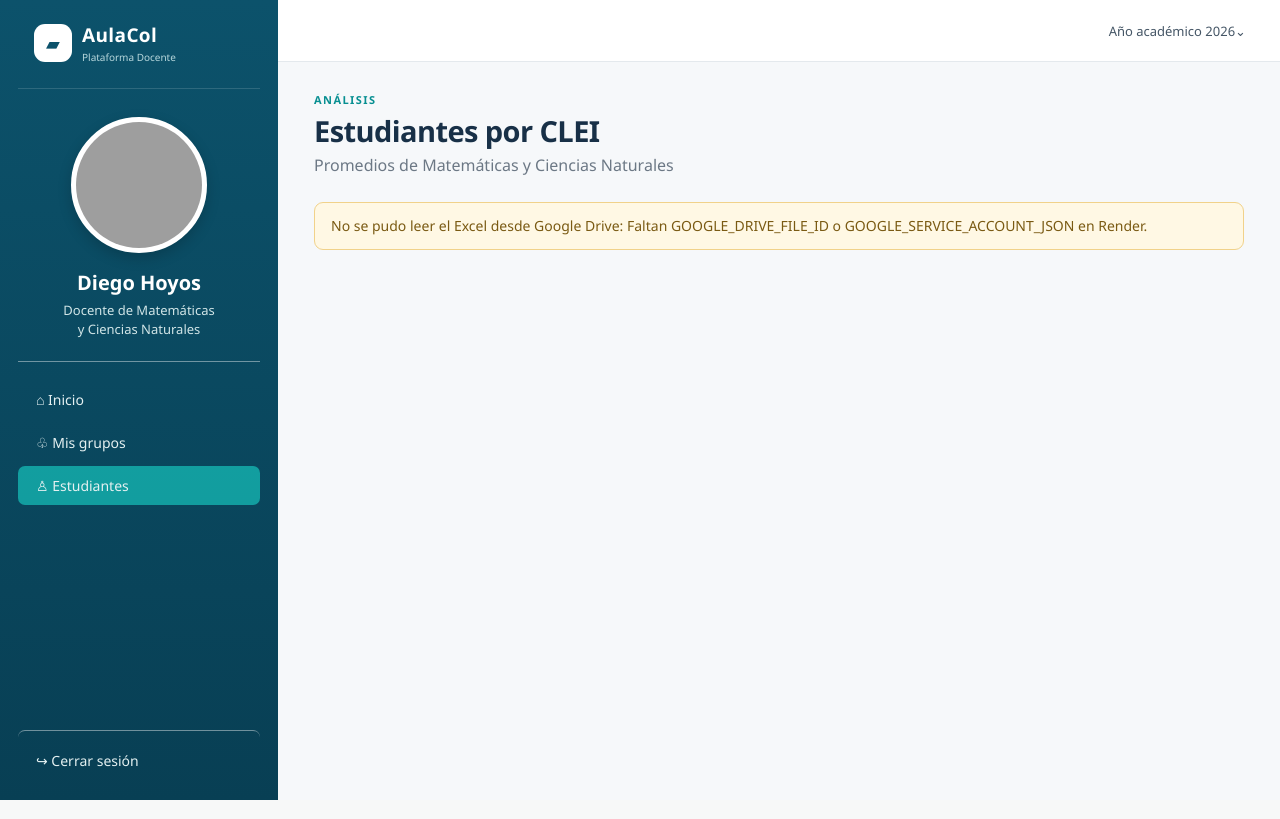
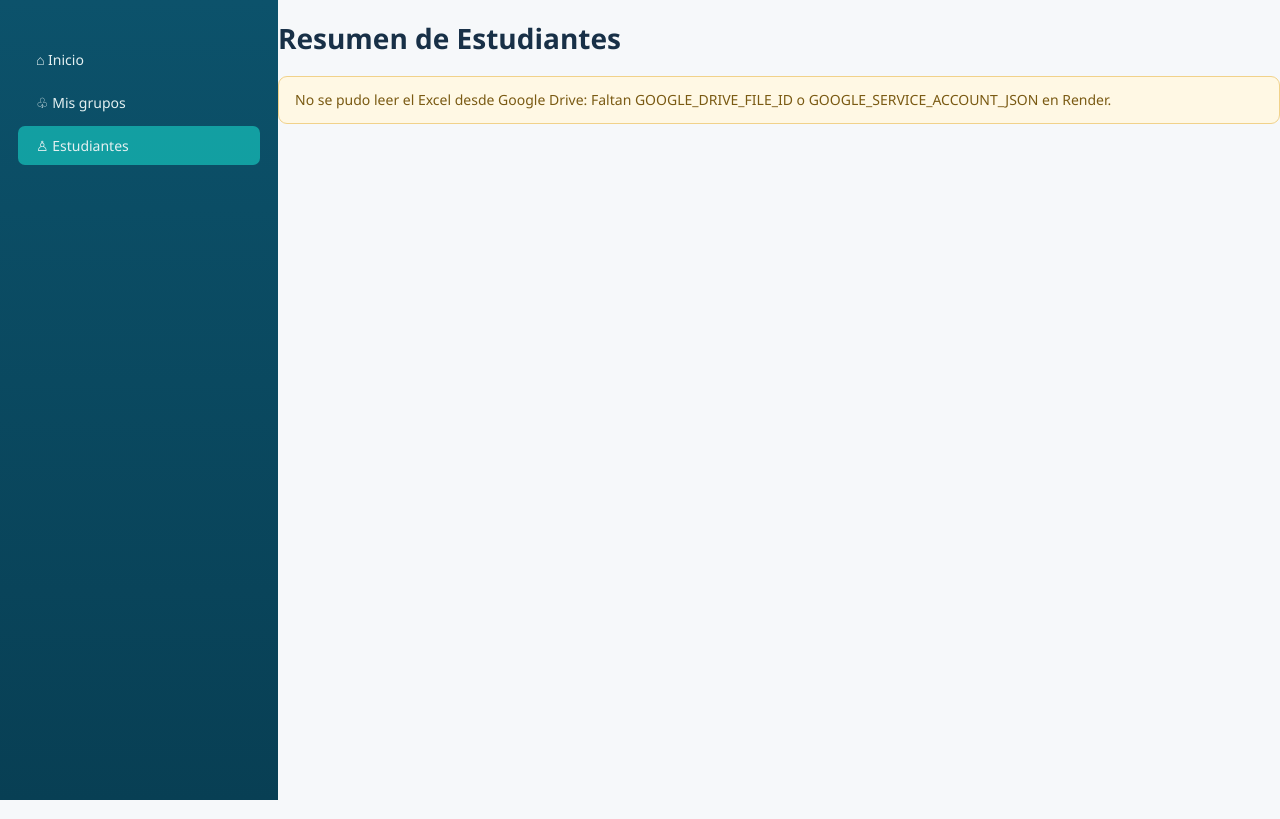
Before and after one commit to Diegoho58-dev/mi_plataforma_docente, a Flask app: page /estudiantes in a window 1280 px wide. Run offline with Flask 3, Linux system fonts and the light colour scheme; the visitor is signed in with stand-in values (Sample User, id 1); parts of the project's set-up code (start-up, migrations or seed data) failed here and were passed over; some libraries are stand-ins or nearby versions; grey boxes are pictures that could not be loaded.

Commit message:
Refactor estudiantes.html for improved structure

```diff
--- a/templates/estudiantes.html
+++ b/templates/estudiantes.html
@@ -9,34 +9,15 @@
 <body>
   <div class="app-shell">
     <aside class="sidebar">
-      <div class="brand">
-        <div class="brand-mark">▰</div>
-        <div><strong>AulaCol</strong><span>Plataforma Docente</span></div>
-      </div>
-      <div class="profile">
-        <img src="{{ url_for('static', filename='docente.jpg') }}" alt="Imagen del docente">
-        <h2>Diego Hoyos</h2>
-        <p>Docente de Matemáticas<br>y Ciencias Naturales</p>
-      </div>
       <nav class="menu">
         <a class="menu-item" href="{{ url_for('home') }}">⌂ Inicio</a>
         <a class="menu-item" href="{{ url_for('grupos') }}">♧ Mis grupos</a>
         <a class="menu-item active" href="{{ url_for('estudiantes') }}">♙ Estudiantes</a>
       </nav>
-      <a class="logout" href="{{ url_for('logout') }}">↪ Cerrar sesión</a>
     </aside>
 
     <main class="main-content">
-      <header class="topbar">
-        <div class="topbar-spacer"></div>
-        <span class="academic-year">Año académico 2026⌄</span>
-      </header>
-      <div class="page-content">
-        <section class="welcome-section">
-          <p class="eyebrow">ANÁLISIS</p>
-          <h1>Estudiantes por CLEI</h1>
-          <p class="subtitle">Promedios de Matemáticas y Ciencias Naturales</p>
-        </section>
+      <h1>Resumen de Estudiantes</h1>
 
       {% if data_error %}
         <div class="data-alert">{{ data_error }}</div>
@@ -44,17 +25,15 @@
         <table class="matrix">
           <thead>
             <tr>
-                <th>CLEI</th>
-                <th>Promedio Matemáticas</th>
-                <th>Promedio Ciencias Naturales</th>
+              <th>CLEI / Hoja</th>
+              <th>Total registros</th>
             </tr>
           </thead>
           <tbody>
             {% for row in summary %}
               <tr>
                 <td>{{ row["CLEI"] }}</td>
-                  <td>{{ "%.2f"|format(row["math_grade"]) if row["math_grade"] else "—" }}</td>
-                  <td>{{ "%.2f"|format(row["science_grade"]) if row["science_grade"] else "—" }}</td>
+                <td>{{ row["total_registros"] }}</td>
               </tr>
             {% endfor %}
           </tbody>
@@ -64,22 +43,15 @@
         <script>
           const data = [{
             x: {{ summary|map(attribute='CLEI')|list|tojson }},
-              y: {{ summary|map(attribute='math_grade')|list|tojson }},
+            y: {{ summary|map(attribute='total_registros')|list|tojson }},
             type: 'bar',
-              name: 'Matemáticas',
+            name: 'Registros',
             marker: {color: '#078f91'}
-            },{
-              x: {{ summary|map(attribute='CLEI')|list|tojson }},
-              y: {{ summary|map(attribute='science_grade')|list|tojson }},
-              type: 'bar',
-              name: 'Ciencias Naturales',
-              marker: {color: '#52aa82'}
           }];
-            const layout = {barmode: 'group', title: 'Promedios por CLEI'};
+          const layout = {title: 'Registros por hoja'};
           Plotly.newPlot('chart', data, layout);
         </script>
       {% endif %}
-      </div>
     </main>
   </div>
 </body>
```
Lines whose indentation alone changed are shown as unchanged.
